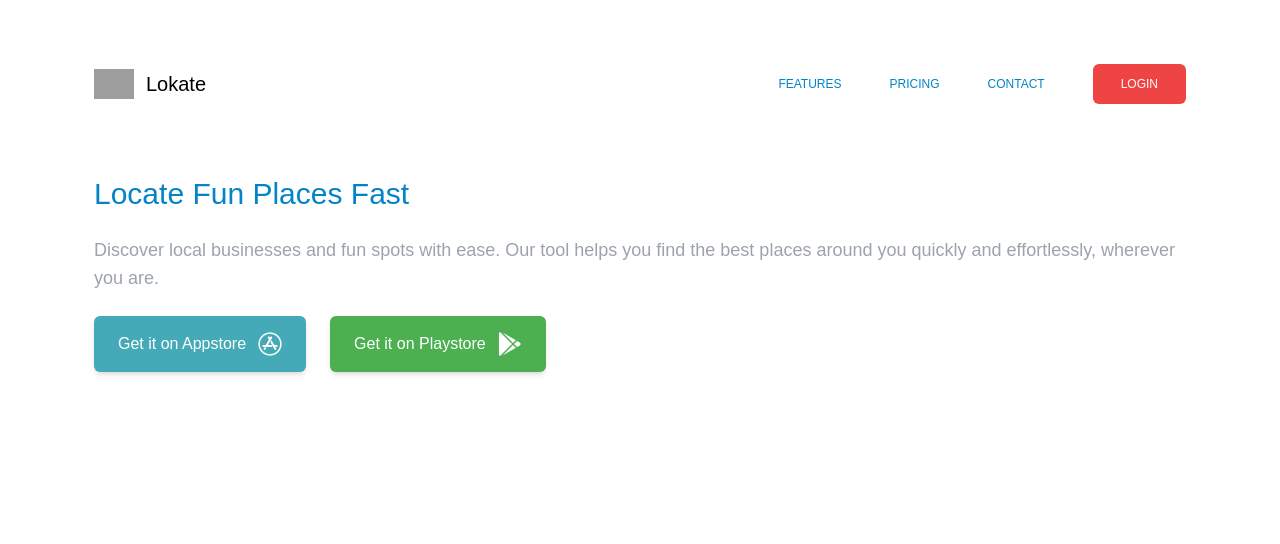
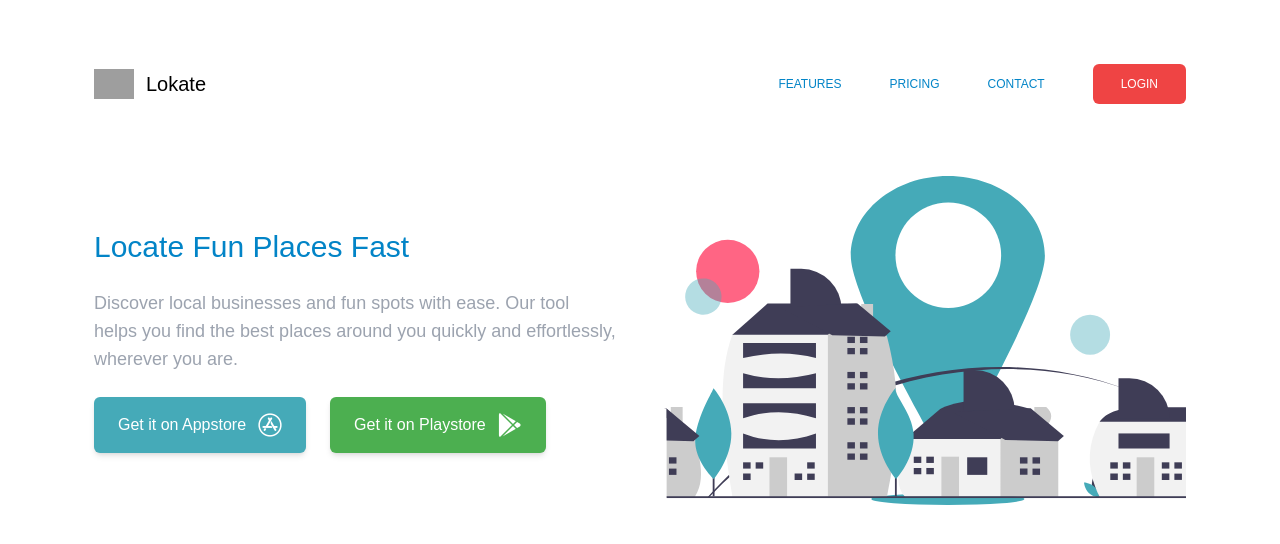
Before and after one commit to jasonfelice/tailwind, a React (Create React App) app: page / in a window 1280 px wide. Shown: the top 544 px of the page. Built offline with nearby package versions, Linux system fonts and the light colour scheme; grey boxes are pictures that could not be loaded.

Commit message:
Add hero image

```diff
--- a/src/App.js
+++ b/src/App.js
@@ -1,4 +1,5 @@
 import './App.css';
+import hero from './assets/hero.svg';
 
 function App() {
   return (
@@ -39,6 +40,9 @@ function App() {
               </button>
             </div>
           </div>
+          <div className="flex justify-cneter flex-1 mb-10 md:mb-16 lg:mb-0 z-10">
+              <img className="w-5/6 h-5/6 sm:w-3/4 sm:h-3/4 md:w-full md:h-full" src={hero} alt="Hero" />
+            </div>
         </div>
       </section>
     </div>
```
Also changed, not shown: src/assets/hero.svg (added).
